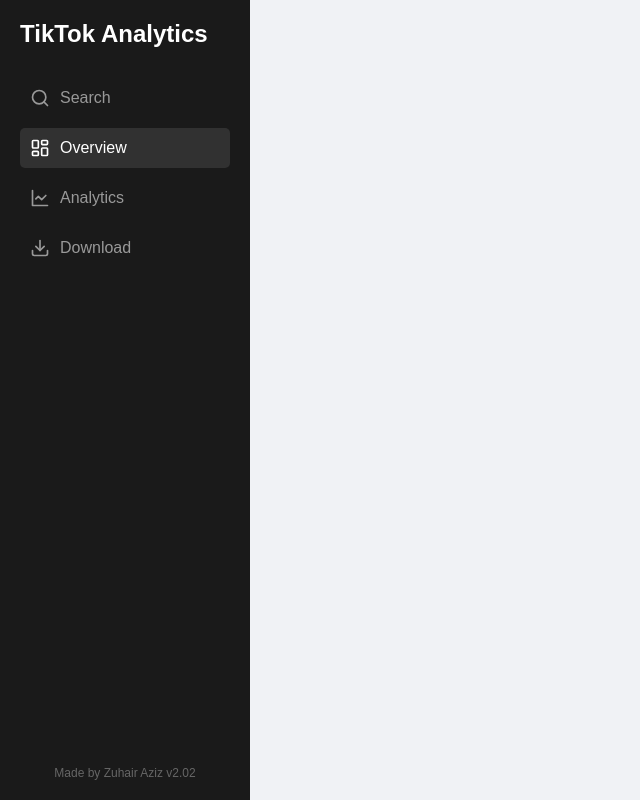
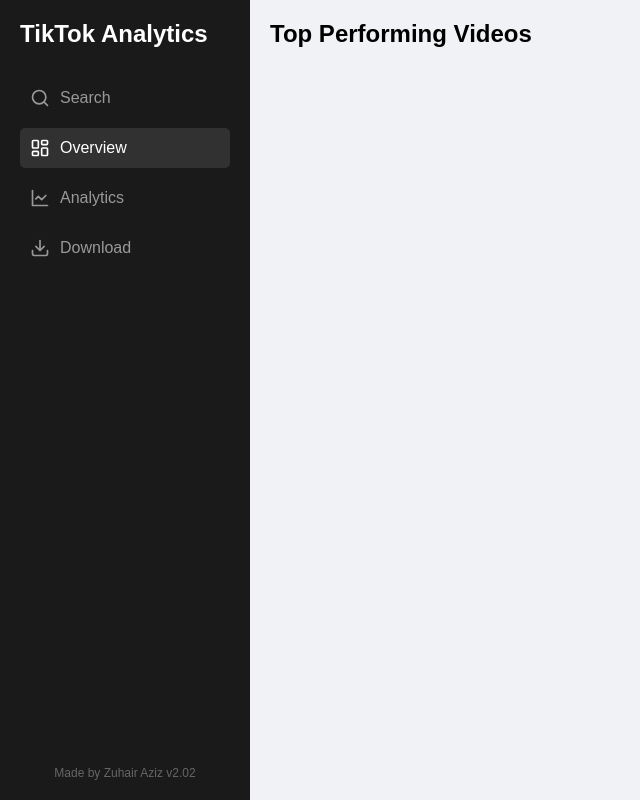
Before and after one commit to SANNNNN-123/TikTok_Downloader, a Flask app: page /overview in a window 1280 px wide. Shown: the whole page, without its empty margins (0-640 px from the left). Run offline with Flask 3, Linux system fonts and the light colour scheme.

Commit message:
Add overview

```diff
--- a/app.py
+++ b/app.py
@@ -2,6 +2,7 @@
 from flask_caching import Cache
 from src.metadata import TikTokMetaData
 from src.scraper import get_user_info
+from src.analytics import get_top_videos
 import pandas as pd
 import io
 import json
@@ -35,7 +36,6 @@
 
 
 @app.route('/api/search', methods=['POST'])
-#@app.route('/scrape', methods=['POST'])
 async def scrape():
     username = request.form['name'].lower()  # Normalize username
     logging.debug(f"Scraping data for username: {username}")
@@ -47,10 +47,14 @@
     user_info, videos = await asyncio.gather(user_info_task, videos_task)
 
     if user_info and videos:
+        # Sort videos by like count and get top 3
+        top_videos = sorted(videos, key=lambda x: x['like_count'], reverse=True)[:3]
+
         # Both user info and videos exist
         data = {
             'user_info': user_info,
-            'videos': videos
+            'videos': videos,
+            'top_videos': top_videos
         }
         # Store in cache
         cache.set(username, data, timeout=3600)  # Cache for 1 hour
@@ -59,14 +63,8 @@
             'success': True,
             'message': f'Found {len(videos)} videos from @{username}',
             'videoCount': len(videos),
-            'userInfo': user_info
-        })
-    elif user_info and not videos:
-        # User exists but no videos (private profile)
-        logging.info(f"Profile is private for {username}")
-        return jsonify({
-            'success': False,
-            'message': 'This user has a private profile, and no data is available.'
+            'userInfo': user_info,
+            'topVideos': top_videos
         })
     else:
         # Neither user info nor videos exist (user doesn't exist)
@@ -75,6 +73,16 @@
             'success': False,
             'message': 'The user does not exist.'
         })
+
+@app.route('/api/videos')
+def get_videos():
+    username = request.args.get('username', '').lower()
+    data = cache.get(username)
+
+    if not data or 'videos' not in data:
+        return jsonify({'success': False, 'message': 'No video data found'})
+
+    return jsonify({'success': True, 'videos': data['videos']})
 
 @app.route('/download/<format>')
 def download(format):
--- /dev/null
+++ b/src/analytics.py
@@ -0,0 +1,2 @@
+def get_top_videos(videos, limit=3):
+    pass
--- a/static/script.js
+++ b/static/script.js
@@ -95,33 +95,9 @@
         profileInfo.style.display = 'block';
     }
 
-    document.getElementById('select-profile').addEventListener('click', function () {
+    document.getElementById('analyze-profile').addEventListener('click', function () {
         // Redirect to overview.html
-        window.location.href = 'overview.html';
+        window.location.href = '/overview';
     });
 
 });
-
-document.addEventListener("DOMContentLoaded", function () {
-    const downloadButtons = document.querySelectorAll(".download-btn");
-    const username = document.getElementById("profile-name").textContent.trim().toLowerCase();
-
-    if (username) {
-        console.log(`Username loaded: ${username}`);
-        downloadButtons.forEach(button => {
-            button.addEventListener("click", function () {
-                const format = this.getAttribute("data-format");
-                const downloadUrl = `/download/${format}?username=${username}`;
-                console.log(`Downloading in format: ${format}`);
-                window.location.href = downloadUrl;
-            });
-        });
-    } else {
-        console.error("No username found. Cannot download.");
-    }
-});
-
-function downloadData(format) {
-    const username = document.getElementById('username').value.trim();
-    window.location.href = `/download/${format}?username=${encodeURIComponent(username)}`;
-}
--- a/templates/overview.html
+++ b/templates/overview.html
@@ -1,10 +1,14 @@
 {% extends "base.html" %}
 
 {% block content %}
+<!-- Search and Profile sections should be here if they aren't already -->
 
-
-
-
-
-
+<!-- Top Videos Section -->
+<section id="top-videos-container" class="container mx-auto px-4 py-8 hidden">
+    <div class="bg-white rounded-lg shadow-lg p-6">
+        <h2 class="text-2xl font-bold mb-6">Top Performing Videos</h2>
+        <!-- Make sure this div exists and has the correct ID -->
+        <div id="top-videos-container" class="w-full"></div>
+    </div>
+</section>
 {% endblock %}
--- a/templates/search.html
+++ b/templates/search.html
@@ -33,7 +33,7 @@
                 </div>
             </div>
         </div>
-        <button id="select-profile" class="select-btn">Analyze profile</button>
+        <button id="analyze-profile" class="select-btn">Analyze profile</button>
     </div>
 </div>
 {% endblock %}
```
